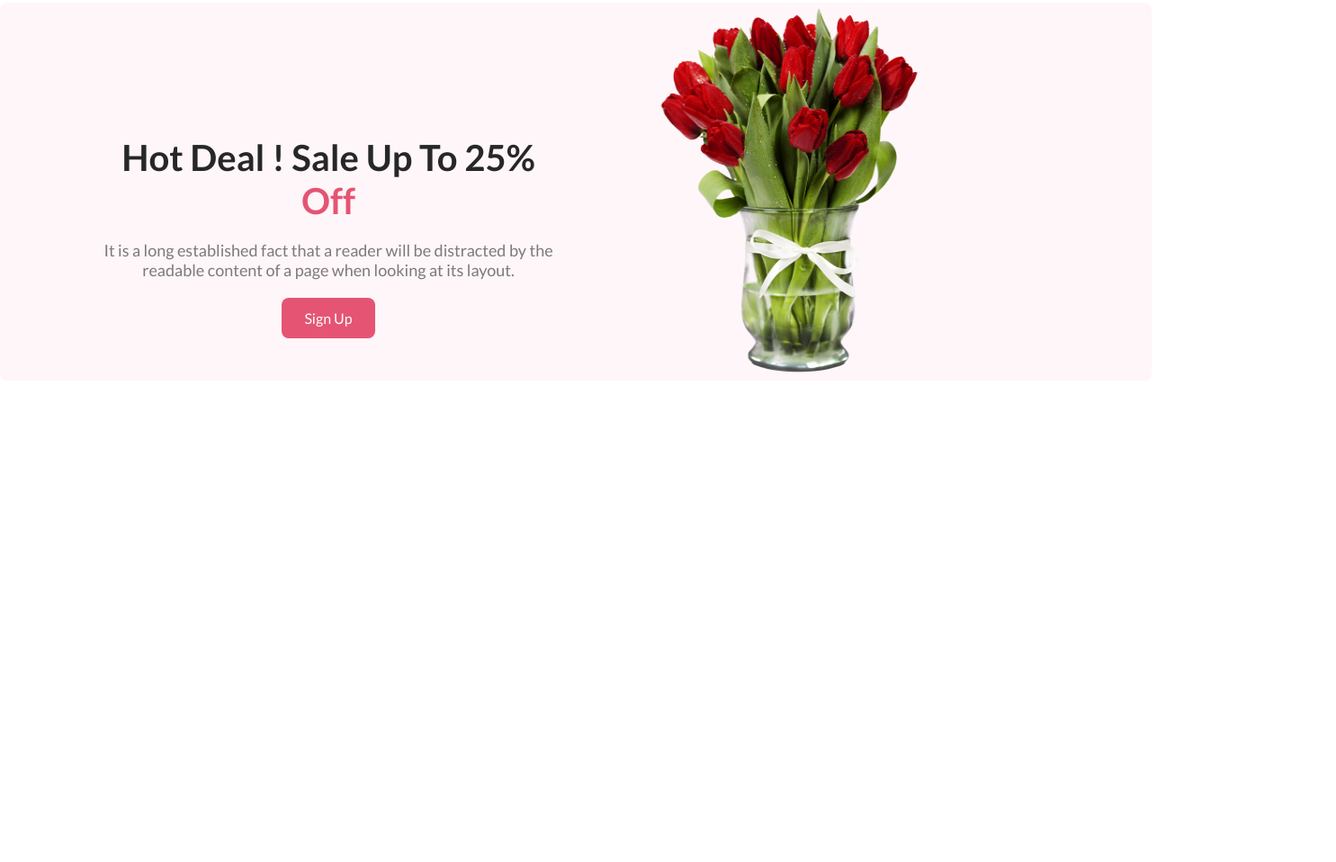
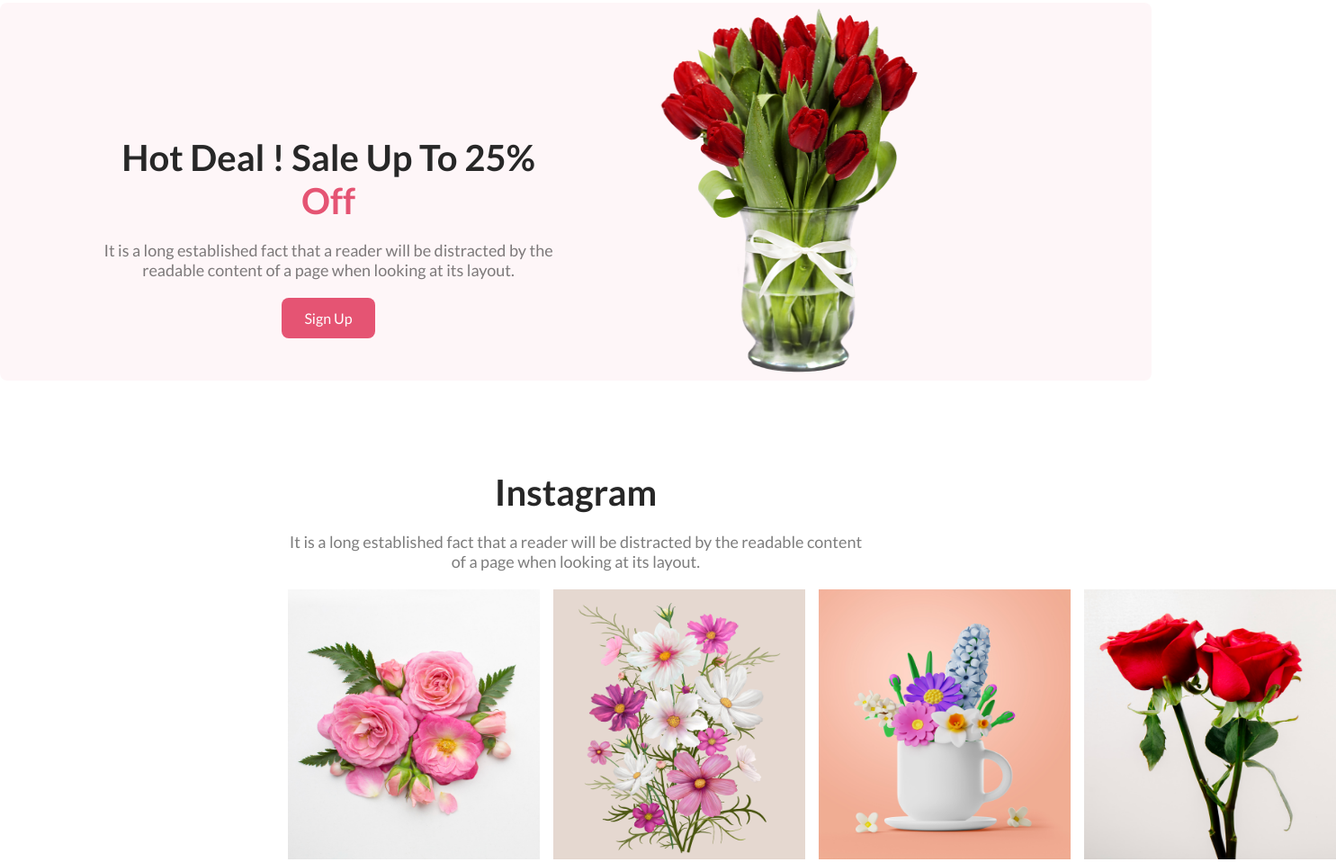
Before and after one commit to mdhossain07/flower-shop-website, a plain HTML site: page index.html in a window 1280 px wide. Shown: the part 1548-2506 px from the top of the page at 90% size, 1485 px wide, since content can reach past the window. Before the commit the page ends 1971 px from the top, so only its background shows below. Drawn offline with Linux system fonts and the light colour scheme.

Commit message:
instagram section done

```diff
--- a/index.html
+++ b/index.html
@@ -53,7 +53,25 @@
                 </div>
                 <img class="deal-img" src="./images/pngwing 8.png" alt="">
             </div>
+        </section>
 
+        <section class="instagram-section">
+            <h3 class="featured-title">Instagram</h3>
+            <p class="featured-description">It is a long established fact that a reader will be distracted by the readable content of a page when looking at its layout.</p>
+            <div class="instagram-container">
+                <div class="img-boxes">
+                    <img class="insta-img" src="./images/Flower 01.png" alt="">
+                </div>
+                <div class="img-boxes">
+                    <img class="insta-img" src="./images/Rectangle 4.png" alt="">
+                </div>
+                <div class="img-boxes">
+                    <img class="insta-img" src="./images/Rectangle 5.png" alt="">
+                </div>
+                <div class="img-boxes">
+                    <img class="insta-img"  src="./images/Rectangle 6.png" alt="">
+                </div>
+            </div>
         </section>
     </main>
 </body>
--- a/style.css
+++ b/style.css
@@ -130,3 +130,20 @@ span{
     display: block;
     margin:auto;
 }
+
+.instagram-section{
+    width: 50%;
+    margin: auto;
+}
+
+.instagram-container{
+    display: flex;
+    justify-content: space-evenly;
+    align-items: center;
+    gap:15px;
+}
+
+.insta-img{
+    width: 280px;
+    height: 300px;
+}
```
